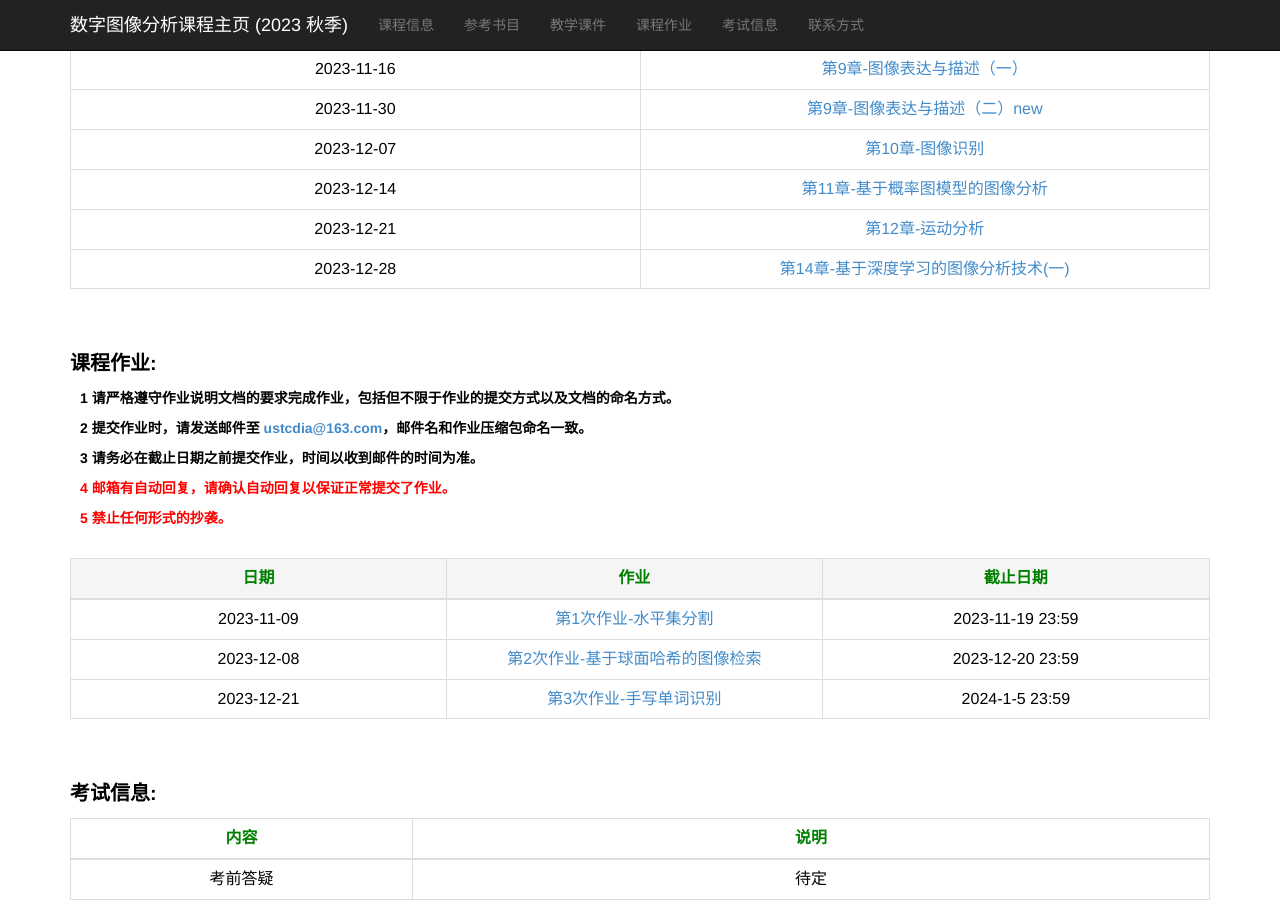
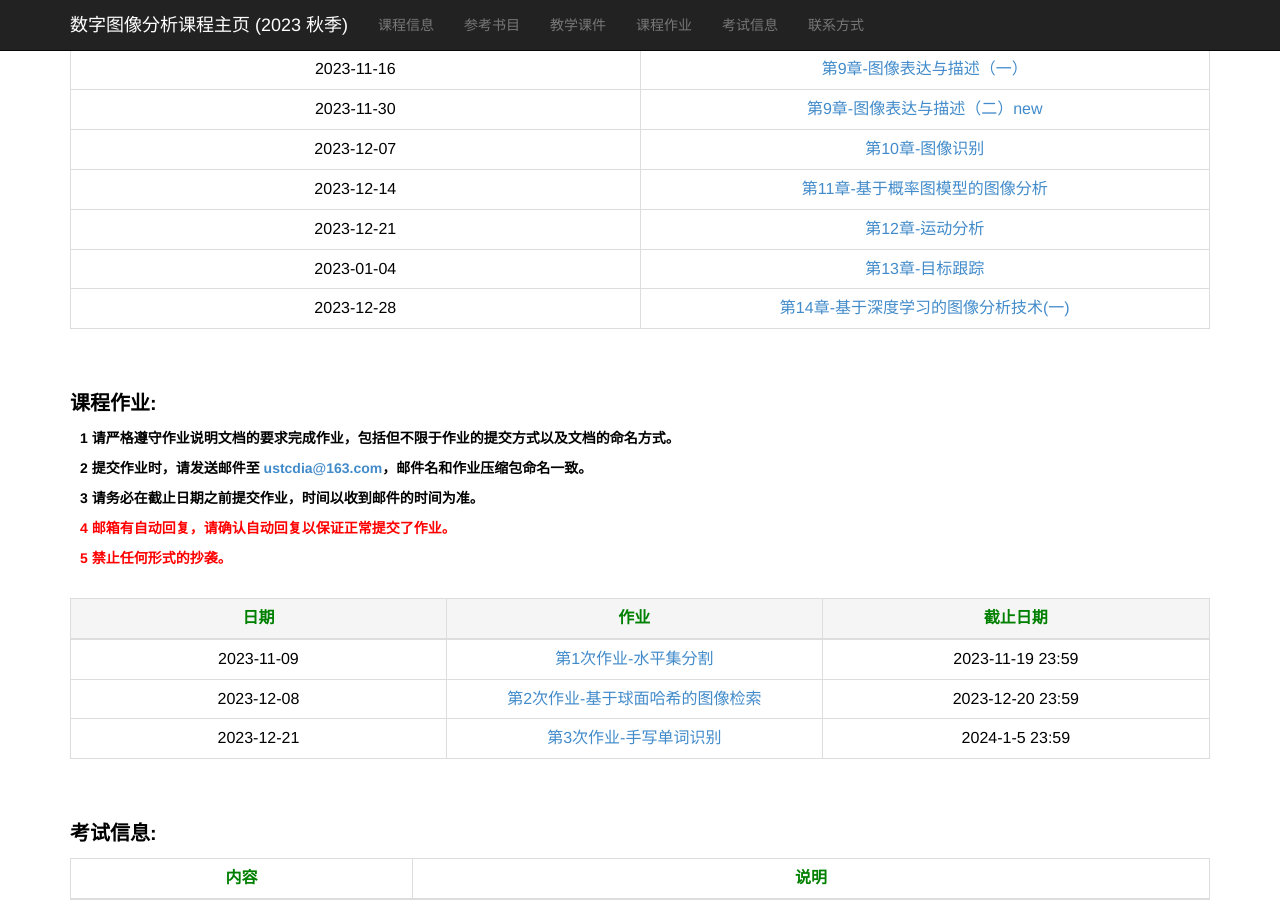
Before and after one commit to ustc-dia/ustc-dia.github.io, a Jekyll site: the page index.html, which Jekyll copies as it is, in a window 1280 px wide and 900 px high, scrolled down 1193 px. Built offline with Jekyll 4.4.1, drawn with Linux system fonts in a browser that asks for light colours.

Commit message:
update slide 13

```diff
--- a/index.html
+++ b/index.html
@@ -245,19 +245,16 @@
                     <td><a href="./slides_2023_autumn/第12章-运动分析.pdf" target="_blank">第12章-运动分析</a></td>
                 </tr>
                 <tr>
+                    <td>2023-01-04</td>
+                    <td><a href="./slides_2023_autumn/第13章-目标跟踪.pdf" target="_blank">第13章-目标跟踪</a></td>
+                </tr>
+                <tr>
                     <td>2023-12-28</td>
                     <td><a href="./slides_2023_autumn/第14章-基于深度学习的图像分析技术(一).pdf"
                             target="_blank">第14章-基于深度学习的图像分析技术(一)</a></td>
                 </tr>
 
                 <!--
-
-                <tr>
-                    <td>2023-04-27</td>
-                    <td><a href="./slides_2023_autumn/第13章 目标跟踪.pdf" target="_blank">第13章-目标跟踪</a></td>
-                </tr>
-
-
                 <tr>
                     <td>2023-06-25</td>
                     <td><a href="https://rec.ustc.edu.cn/share/335858e0-130b-11ee-a574-01b2ce0b9737"
```
Also changed, not shown: 1 other file.
